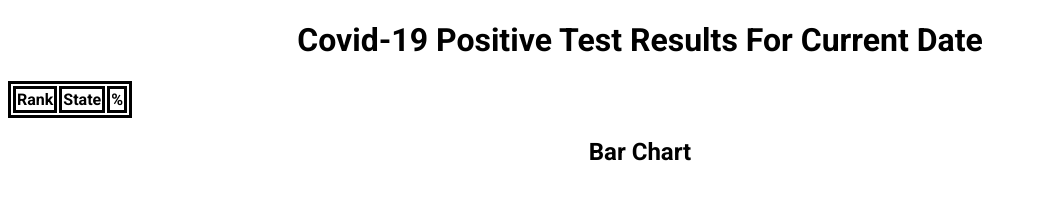
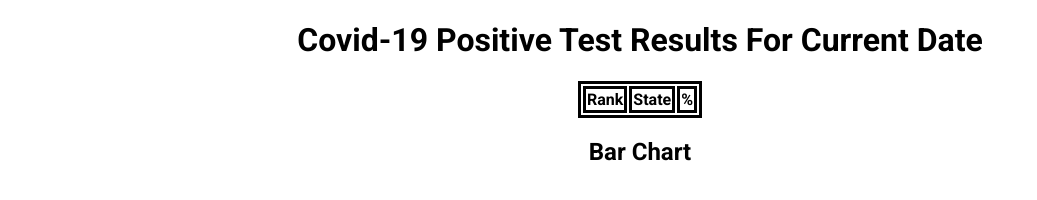
Before and after one commit to pkpatricia/covidd3, a plain HTML site: page index.html in a window 1280 px wide. Shown: the top 200 px of the page, without its empty margins (0-1037 px from the left). Drawn offline with nearby package versions, Linux system fonts and the light colour scheme; no server answers.

Commit message:
centered table

```diff
--- a/css/style.css
+++ b/css/style.css
@@ -9,6 +9,11 @@ h1, h2 {
 table, th, td {
     border: 3px solid black;
     text-align: center;
+}
+
+table.center {
+    margin-left: auto;
+    margin-right: auto;
 }
 
 svg {
--- a/index.html
+++ b/index.html
@@ -11,7 +11,7 @@
 </head>
 <body>
     <h1>Covid-19 Positive Test Results For Current Date</h1>
-        <table id="myTable">
+        <table id="myTable" class="center">
             <tr>
                 <th>Rank</th>
                 <th>State</th>
```
